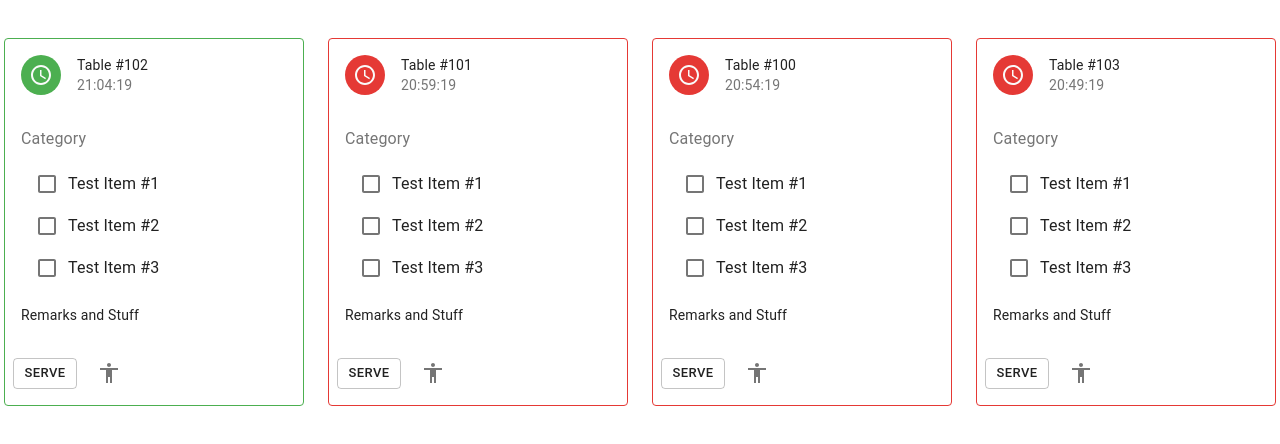
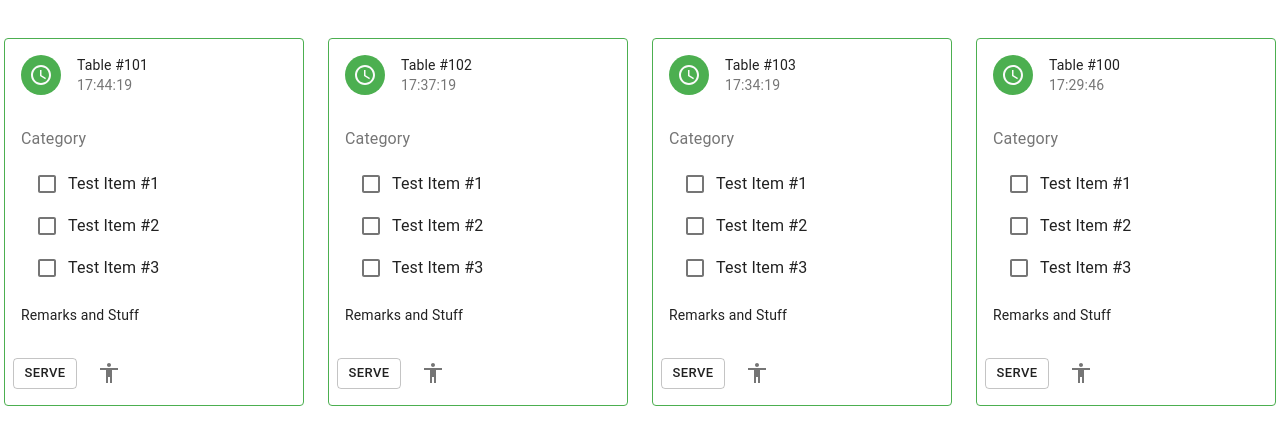
Before and after one commit to firzad/WaitLess, a React (Create React App) app in the folder client/: page /kitchen in a window 1280 px wide. Shown: the top 444 px of the page. Built offline with nearby package versions, Linux system fonts and the light colour scheme.

Commit message:
Order Ticket Clock fix

```diff
--- a/client/src/components/Kitchen/Kitchen.tsx
+++ b/client/src/components/Kitchen/Kitchen.tsx
@@ -10,25 +10,25 @@ export function Kitchen() {
         {
             tabeleNo: '1234',
             orderNo: 100,
-            orderDate: new Date('2020-03-30T04:00:22.449Z'),
+            orderDate: new Date('2020-03-30T07:24:55.544Z'),
             orderItems: []
         },
         {
             tabeleNo: '2345',
             orderNo: 101,
-            orderDate: new Date('2020-03-30T03:55:22.449Z'),
+            orderDate: new Date('2020-03-30T07:10:22.449Z'),
             orderItems: []
         },
         {
             tabeleNo: '3456',
             orderNo: 102,
-            orderDate: new Date('2020-03-30T03:50:22.449Z'),
+            orderDate: new Date('2020-03-30T07:17:22.449Z'),
             orderItems: []
         },
         {
             tabeleNo: '4567',
             orderNo: 103,
-            orderDate: new Date('2020-03-30T04:05:22.449Z'),
+            orderDate: new Date('2020-03-30T07:20:22.449Z'),
             orderItems: []
         },
     ]
--- a/client/src/components/Kitchen/OrderTicket.tsx
+++ b/client/src/components/Kitchen/OrderTicket.tsx
@@ -12,16 +12,16 @@ export function OrderTicket(props: any) {
     const styleClasses = orderTicketStyles();
     // const bull = <span className={styleClasses.bullet}>•</span>;
 
-    const [dateTime, setDateTime] = useState(moment(props.orderItem.orderDate));
+    const [dateTime, setDateTime] = useState(moment.duration(moment().utc().diff(moment(props.orderItem.orderDate).utc())));
     const [priorityTheme, setPriorityTheme] = useState({ timeColor: 'default', cardBorderColor: 'default' });
 
     useEffect(() => {
         const id = setInterval(() => {
-            setDateTime(moment(moment().utc().diff(moment(props.orderItem.orderDate).utc())).utc());
-            console.log(props.orderItem.orderNo, dateTime.minutes())
-            if (dateTime.minutes() < 10) {
+            setDateTime(moment.duration(moment().utc().diff(moment(props.orderItem.orderDate).utc())));
+            // console.log(props.orderItem.orderNo, dateTime.minutes())
+            if (dateTime.asMinutes() < 10) {
                 setPriorityTheme({ timeColor: styleClasses.timerGreen, cardBorderColor: styleClasses.cardBorderGreen });
-            } else if (dateTime.minutes() < 15) {
+            } else if (dateTime.asMinutes() < 15) {
                 setPriorityTheme({ timeColor: styleClasses.timerYellow, cardBorderColor: styleClasses.cardBorderYellow });
             } else {
                 setPriorityTheme({ timeColor: styleClasses.timerRed, cardBorderColor: styleClasses.cardBorderRed });
@@ -30,6 +30,7 @@ export function OrderTicket(props: any) {
         return () => {
             clearInterval(id);
         }
+    // eslint-disable-next-line
     }, [dateTime]);
 
     return (
@@ -48,7 +49,7 @@ export function OrderTicket(props: any) {
                     // </IconButton>
                     // }
                     title={`Table #${props.value}`}
-                    subheader={dateTime.format("HH:mm:ss")}
+                    subheader={moment.utc(dateTime.asMilliseconds()).format("HH:mm:ss")}
                 />
                 <CardContent>
                     {/* <Typography variant="h5" component="h2">
--- a/client/src/styles/orderTicket.ts
+++ b/client/src/styles/orderTicket.ts
@@ -44,7 +44,7 @@ createStyles({
     },
     formControl: {
         margin: theme.spacing(2),
-        marginTop: 0
+        marginTop: 0,
     },
     formControlLabel: {
         marginBottom: 0,
```
